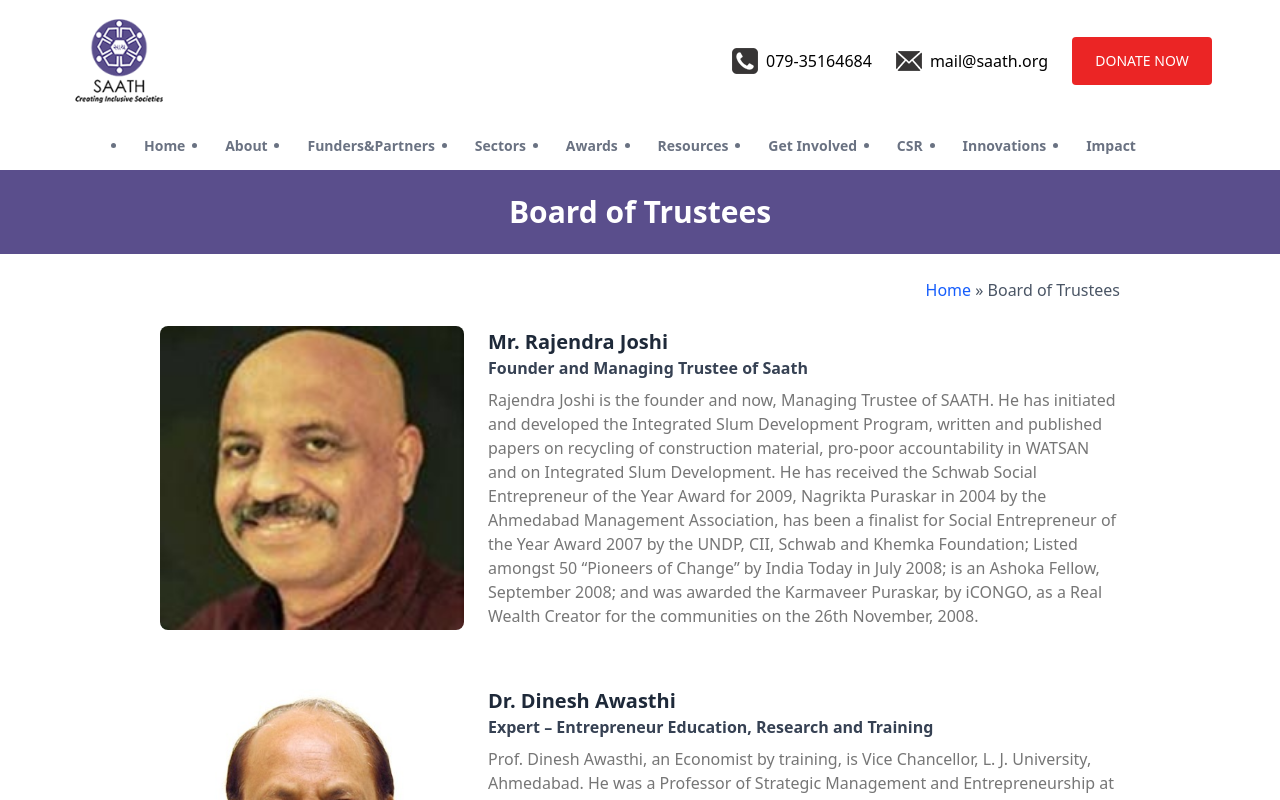
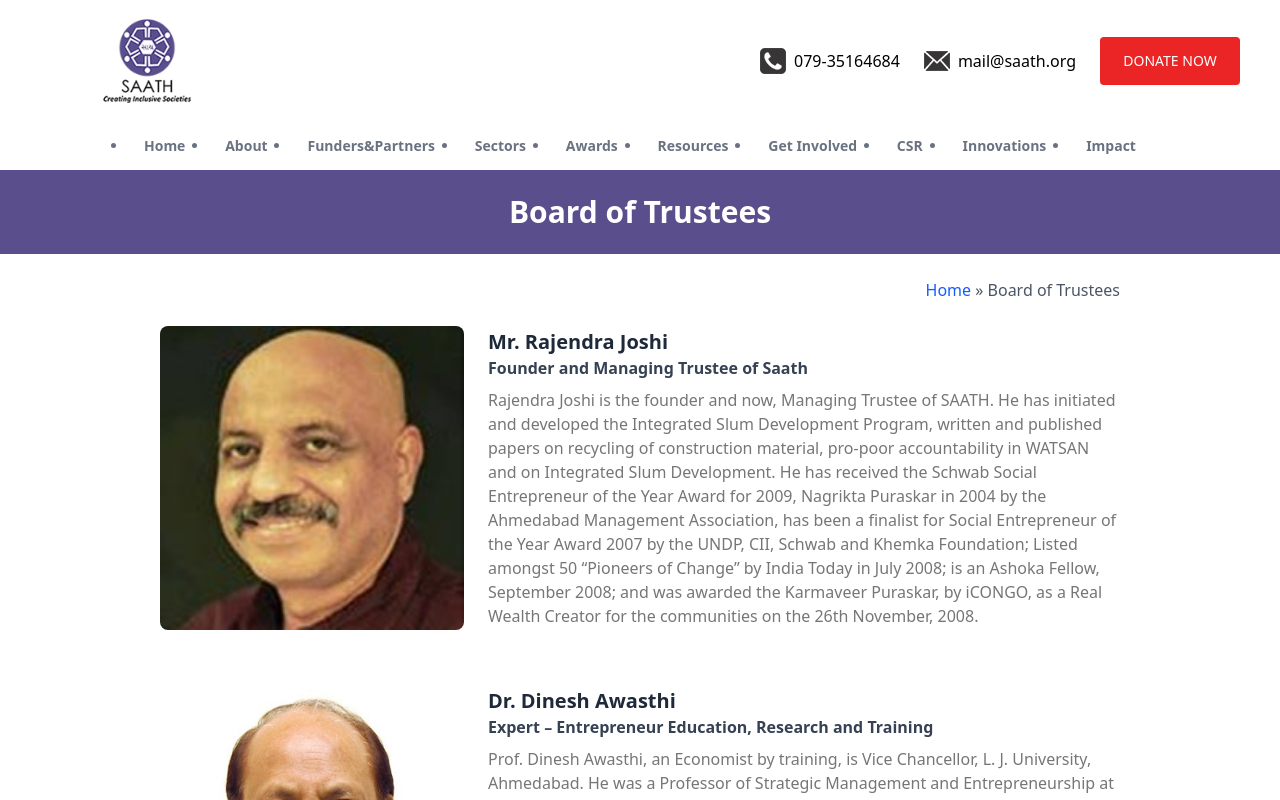
Before and after one commit to Sdrshubhamkumar/Growth-Project, a React (Vite) app: page /board-of-trustees in a window 1280 px wide. Shown: the top 800 px of the page. Built offline with nearby package versions, Linux system fonts and the light colour scheme.

Commit message:
navbar-fix

```diff
--- a/src/components/Navbar/Navbar.jsx
+++ b/src/components/Navbar/Navbar.jsx
@@ -11,7 +11,7 @@
   return (
     <div className="nav-container sticky top-0 z-50">
       {/* Upper Navigation */}
-      <div className="upper-nav bg-white flex justify-between items-start relative right-7 sm:items-center pr-10 pl-25 py-4">
+      <div className="upper-nav bg-white flex justify-between items-start relative sm:items-center pr-10 pl-25 py-4">
         {/* Logo Section */}
         <div className="logo cursor-pointer md:ml-0 ml-[-40px]">
           <img className="h-[90px]" src={logo} alt="logo" />
@@ -39,7 +39,6 @@
               <img src={menu} alt="menu" className="h-8 w-8" />
             </label>
         </div>
-
       </div>
 
       {/* Lower Navigation */}
@@ -47,11 +46,9 @@
         {/* Desktop Nav */}
         <ul className="lower-nav bg-white text-gray-500 font-bold h-12 w-4/5 m-auto flex justify-between items-center list-disc text-sm transition duration-250 max-[1025px]:hidden">
           <ListItem text="Home" />
-
           <ListItem text="About" children={['Profile', 'Board of Trustees','Governance','History','Saath Institutional Partners']} />
           <ListItem text="Funders&Partners" />
           <ListItem text="Sectors" children={['Education', 'Health', 'LivelyHoods', 'Urban Governance']} />
-
           <ListItem text="Awards" />
           <ListItem text="Resources" children={['Annual Reports', 'Newsletter', 'Intern Reports']} />
           <ListItem text="Get Involved" />
```
